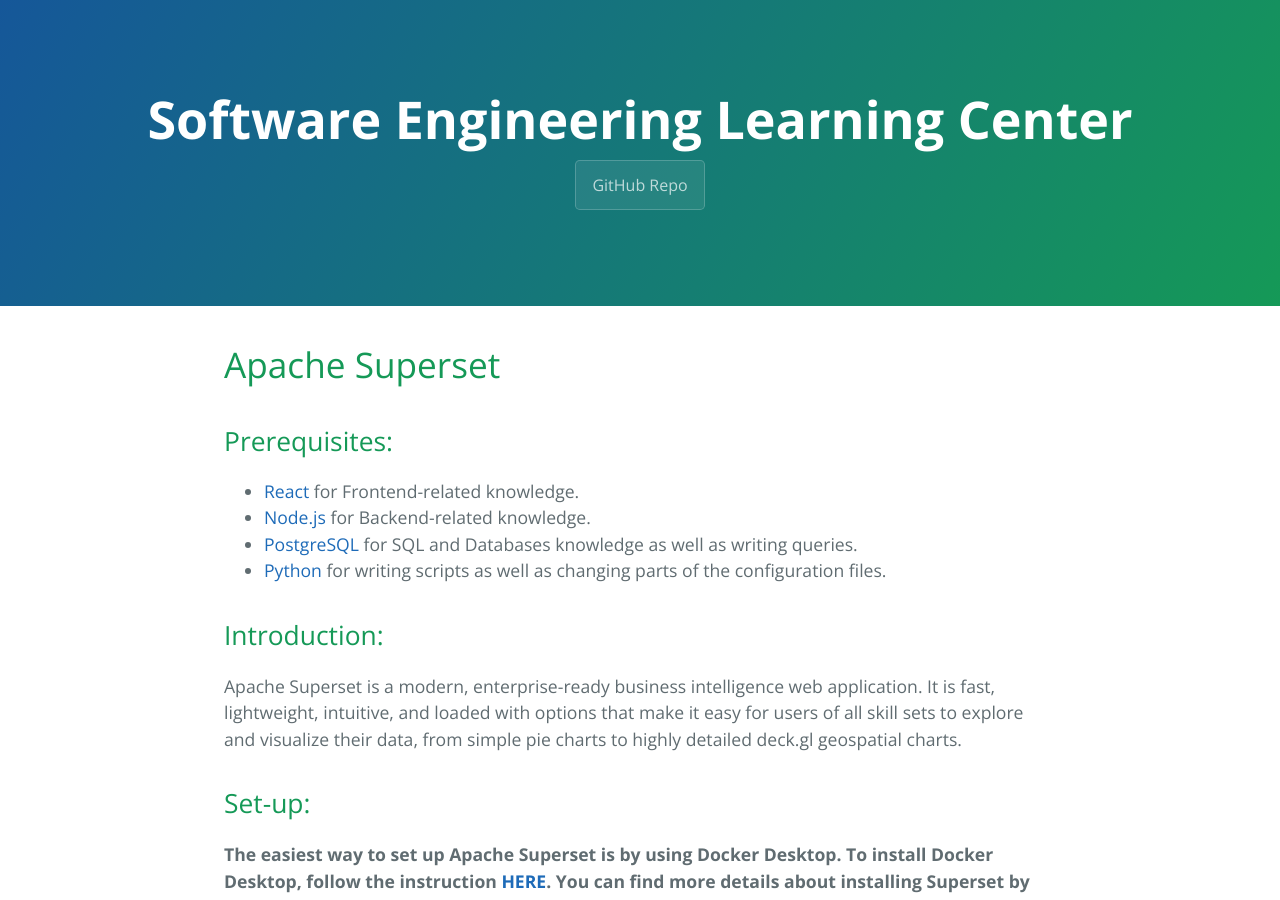
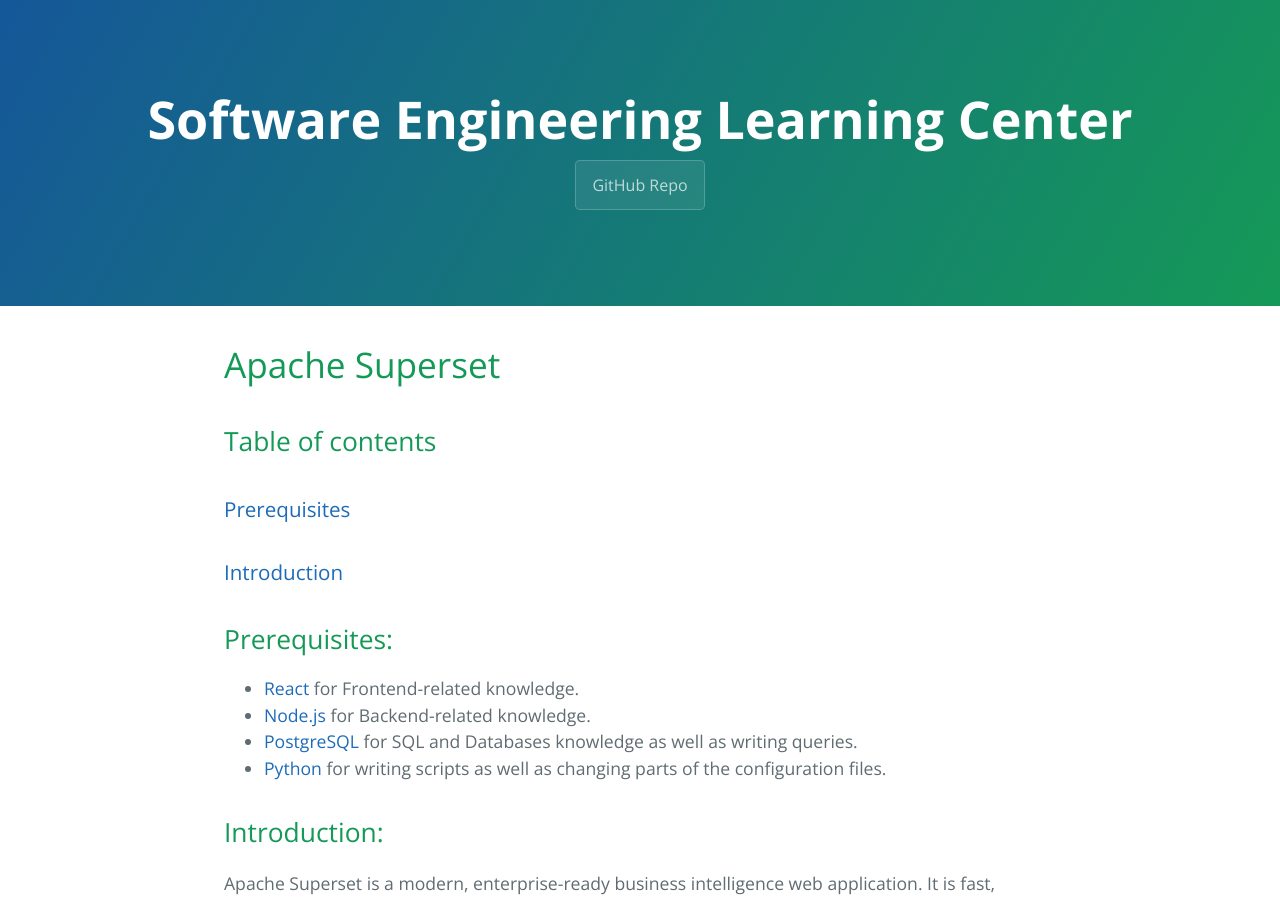
Before and after one commit to learning-software-engineering/learning-software-engineering.github.io, a Jekyll site: the page built from Topics/Tech_Stacks/Apache_Superset.md, in a window 1280 px wide and 900 px high. Built offline with Jekyll 4.4.1, drawn with Linux system fonts in a browser that asks for light colours; our own code applies the rules of GitHub Pages for plain Markdown files.

Commit message:
Update Apache_Superset.md

```diff
--- a/Topics/Tech_Stacks/Apache_Superset.md
+++ b/Topics/Tech_Stacks/Apache_Superset.md
@@ -1,4 +1,8 @@
 # Apache Superset
+
+## Table of contents
+### [Prerequisites](#prerequisites-1)
+### [Introduction](#introduction-1)
 
 ## Prerequisites:
 * [React](https://react.dev/) for Frontend-related knowledge.
```
